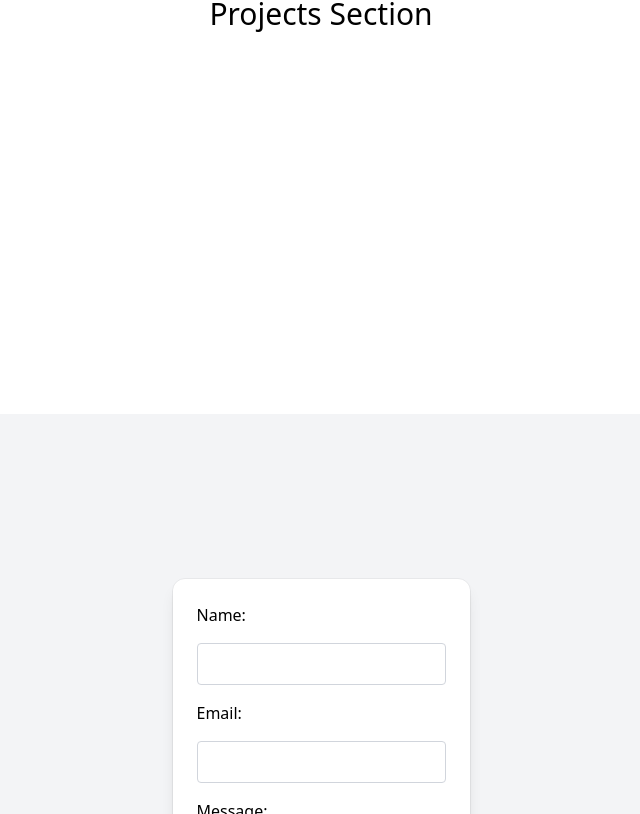
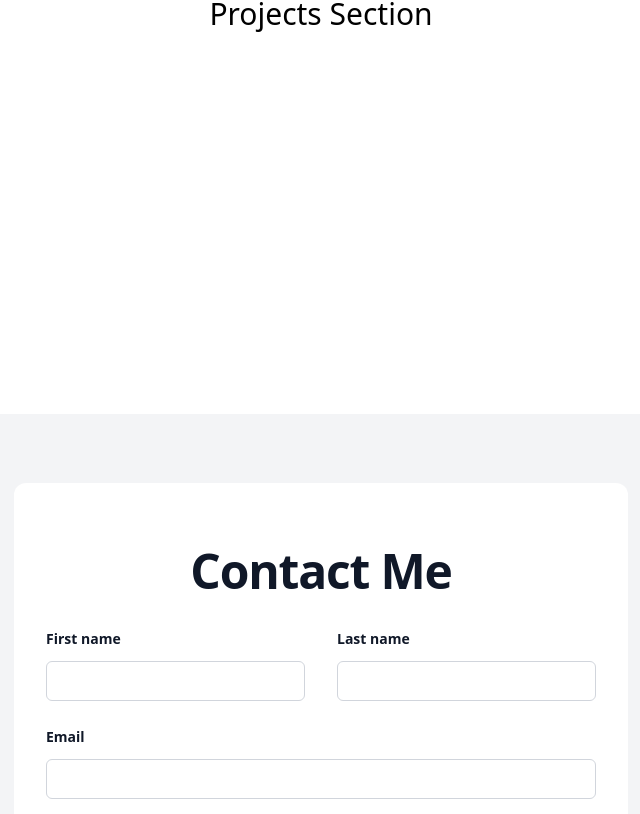
Before and after one commit to nwilson7/portfolio, a React (Vite) app: page / in a window 1280 px wide. Shown: the part 1986-2800 px from the top of the page, without its empty margins (319-959 px from the left). Built offline with nearby package versions, Linux system fonts and the light colour scheme.

Commit message:
updates the styling of the contact form

```diff
--- a/src/components/ContactPage.jsx
+++ b/src/components/ContactPage.jsx
@@ -1,37 +1,90 @@
 function Contact() {
   return (
-    <div className="mx-auto flex max-w-md flex-col items-center gap-y-6 rounded-xl bg-white p-6 shadow-lg outline outline-black/5">
-      <form className="flex w-full flex-col gap-y-4">
-        <label htmlFor="cname">Name:</label>
+    <div className="isolate rounded-xl my-10 bg-white px-6 py-12 sm:py-16 lg:px-8">
+      <div className="mx-auto max-w-2xl text-center">
+        <h2 className="text-4xl font-semibold tracking-tight text-balance text-gray-900 sm:text-5xl">
+          Contact Me
+        </h2>
+      </div>
+      <form action="#" method="POST" className="mx-auto my-8 max-w-xl">
+        <div className="grid grid-cols-1 gap-x-8 gap-y-6 sm:grid-cols-2">
+          <div>
+            <label
+              htmlFor="first-name"
+              className="block text-sm/6 font-semibold text-gray-900"
+            >
+              First name
+            </label>
+            <div className="mt-2.5">
               <input
+                id="first-name"
+                name="first-name"
                 type="text"
-          id="cname"
-          name="cname"
-          className="rounded border border-gray-300 p-2"
+                autoComplete="given-name"
+                className="block w-full rounded-md bg-white px-3.5 py-2 text-base text-gray-900 outline-1 -outline-offset-1 outline-gray-300 placeholder:text-gray-400 focus:outline-2 focus:-outline-offset-2 focus:outline-indigo-600"
               />
-
-        <label htmlFor="cemail">Email:</label>
+            </div>
+          </div>
+          <div>
+            <label
+              htmlFor="last-name"
+              className="block text-sm/6 font-semibold text-gray-900"
+            >
+              Last name
+            </label>
+            <div className="mt-2.5">
               <input
+                id="last-name"
+                name="last-name"
+                type="text"
+                autoComplete="family-name"
+                className="block w-full rounded-md bg-white px-3.5 py-2 text-base text-gray-900 outline-1 -outline-offset-1 outline-gray-300 placeholder:text-gray-400 focus:outline-2 focus:-outline-offset-2 focus:outline-indigo-600"
+              />
+            </div>
+          </div>
+          <div className="sm:col-span-2">
+            <label
+              htmlFor="email"
+              className="block text-sm/6 font-semibold text-gray-900"
+            >
+              Email
+            </label>
+            <div className="mt-2.5">
+              <input
+                id="email"
+                name="email"
                 type="email"
-          id="cemail"
-          name="cemail"
-          className="rounded border border-gray-300 p-2"
+                autoComplete="email"
+                className="block w-full rounded-md bg-white px-3.5 py-2 text-base text-gray-900 outline-1 -outline-offset-1 outline-gray-300 placeholder:text-gray-400 focus:outline-2 focus:-outline-offset-2 focus:outline-indigo-600"
               />
-
-        <label htmlFor="cmessage">Message:</label>
+            </div>
+          </div>
+          <div className="sm:col-span-2">
+            <label
+              htmlFor="message"
+              className="block text-sm/6 font-semibold text-gray-900"
+            >
+              Message
+            </label>
+            <div className="mt-2.5">
               <textarea
-          id="cmessage"
-          name="cmessage"
-          rows="4"
-          className="rounded border border-gray-300 p-2"
-        ></textarea>
-
+                id="message"
+                name="message"
+                rows={4}
+                className="block w-full rounded-md bg-white px-3.5 py-2 text-base text-gray-900 outline-1 -outline-offset-1 outline-gray-300 placeholder:text-gray-400 focus:outline-2 focus:-outline-offset-2 focus:outline-indigo-600"
+                defaultValue={""}
+              />
+            </div>
+          </div>
+        </div>
+        <div className="mt-10">
           <button
             type="submit"
-          className="mt-4 rounded bg-black px-4 py-2 text-white hover:bg-blue-600"
+            className="block w-full rounded-md bg-indigo-600 px-3.5 py-2.5 text-center text-sm font-semibold text-white shadow-xs hover:bg-indigo-500 focus-visible:outline-2 focus-visible:outline-offset-2 focus-visible:outline-indigo-600"
           >
-          Submit
+            Let's talk
           </button>
+        </div>
       </form>
     </div>
   );
--- a/src/components/Home.jsx
+++ b/src/components/Home.jsx
@@ -1,11 +1,9 @@
 import Header from "./Header";
-import Nav from "./Nav";
 
 function Home() {
   return (
     <>
       <Header />
-      <Nav />
     </>
   );
 }
```
Lines whose indentation alone changed are shown as unchanged.
